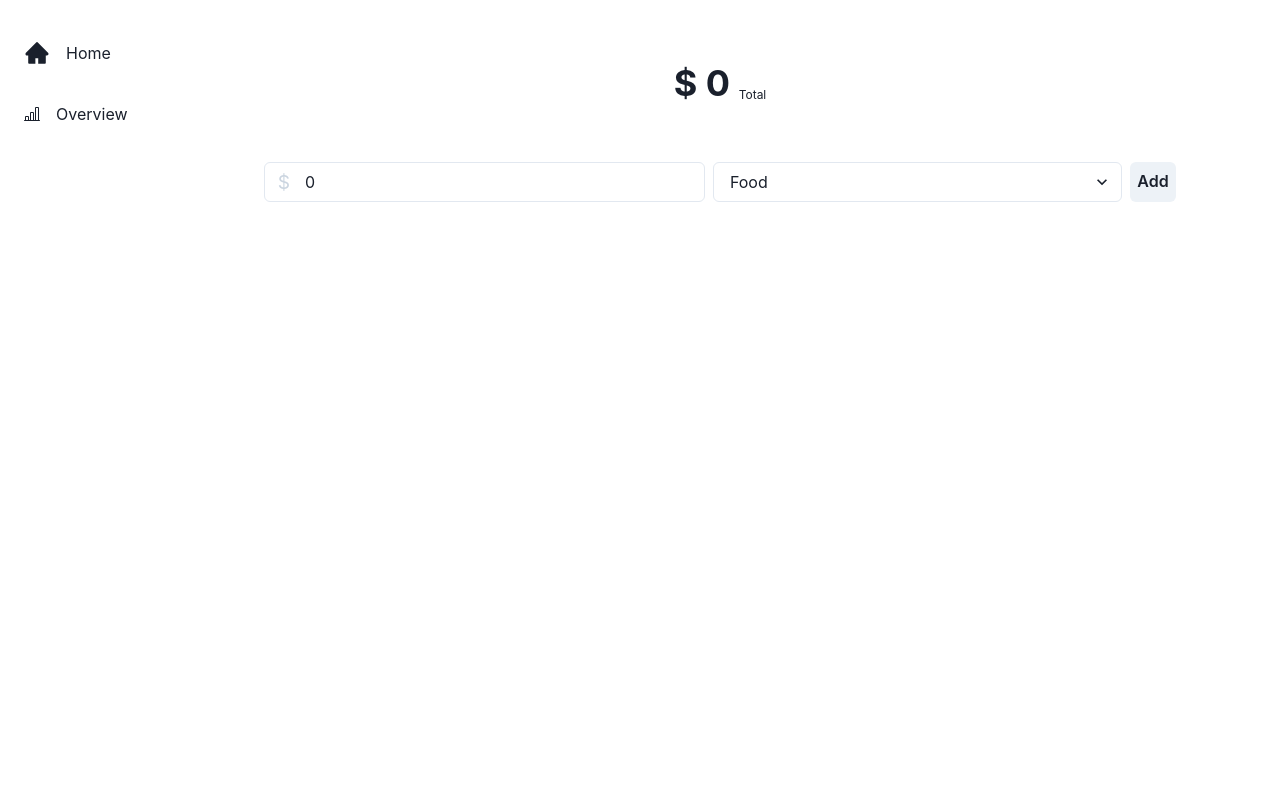
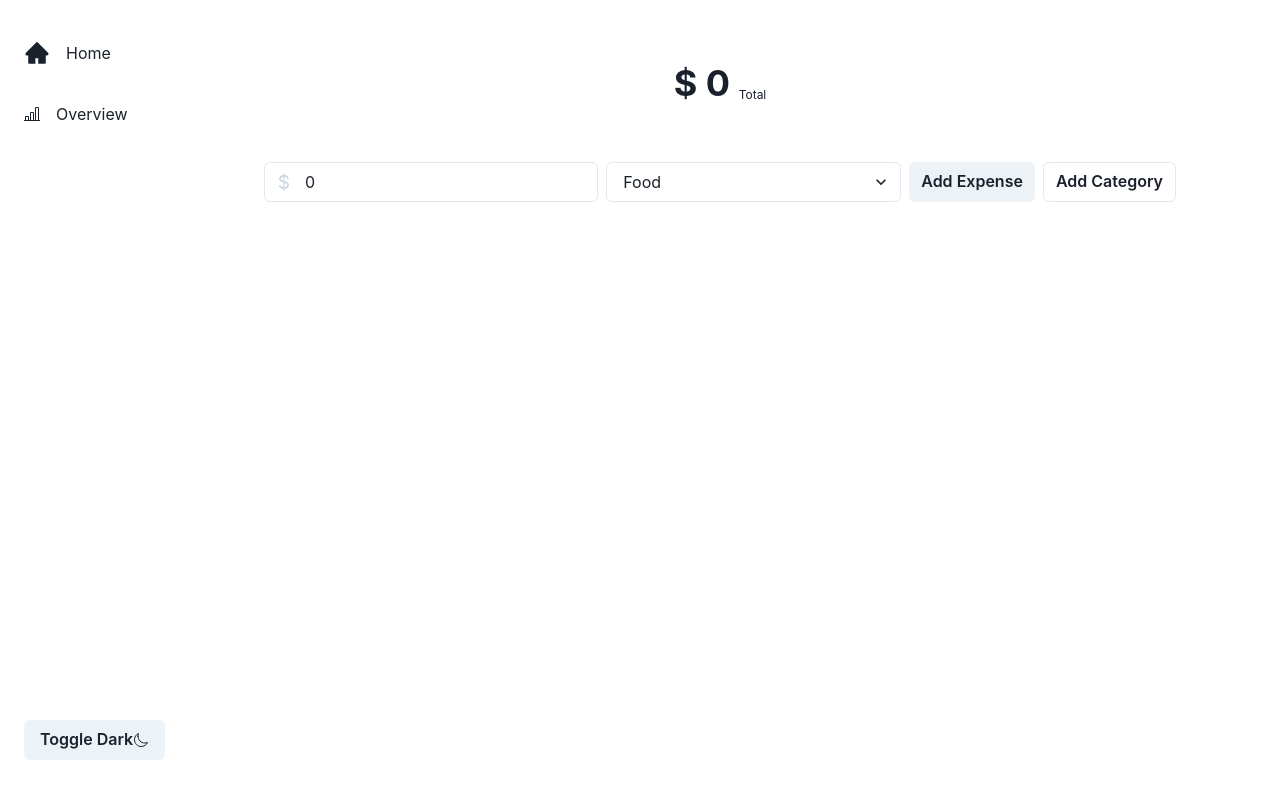
Before and after one commit to nbosman94/expense-tracker, a React (Vite) app: page / in a window 1280 px wide. Built offline with nearby package versions, Linux system fonts and the light colour scheme.

Commit message:
add category and light/dark mode toggle

```diff
--- a/src/components/Sidebar.jsx
+++ b/src/components/Sidebar.jsx
@@ -1,10 +1,15 @@
 import React from 'react'
 import {AiFillHome} from "react-icons/ai";
 import { BsBarChartLine } from "react-icons/bs";
-import { Box, Flex, Tooltip, Link } from '@chakra-ui/react';
+import { Box, Flex, Tooltip, Link, Button, useColorMode } from '@chakra-ui/react';
 import {Link as RouterLink} from 'react-router-dom'
+import { MdOutlineWbSunny } from "react-icons/md";
+import { IoMoonOutline } from "react-icons/io5";
 
 const Sidebar = () => {
+
+    const {colorMode, toggleColorMode} = useColorMode();
+    const lightMode = colorMode === 'light'
 
     const sidebarItems = [
         {
@@ -16,7 +21,6 @@ const Sidebar = () => {
             icon: <BsBarChartLine/>,
             link: '/overview', // spending of charts
             text: 'Overview',
-
         },
     ];
 
@@ -32,6 +36,9 @@ const Sidebar = () => {
         left={0}
         px={{ base: 2, md: 4 }}
         >
+
+
+        <Flex direction={"column"} gap={10} w="full" height={"full"}>
         <Flex direction={"column"} gap={5} cursor={"pointer"}>
 
                 {sidebarItems.map((item, index) => (
@@ -65,6 +72,26 @@ const Sidebar = () => {
             ))}
         </Flex>
 
+        <Tooltip>
+            <Flex alignItems={"center"} gap={4} p={2}  w={{base:"10", md:"full"}} justifyContent={{base:"center", md: "flex-start"}} mt={"auto"} >
+                <Button onClick={toggleColorMode}>
+                 Toggle {' '}
+                 {lightMode && (
+                     <>
+                     {"Dark"} <IoMoonOutline/>
+                     </>
+                 )}
+                 {!lightMode && (
+                     <>
+                      {"Light"} <MdOutlineWbSunny/>
+                       </>
+                 )}
+                 {/* {colorMode === 'light' ? "Dark" : "Light"}
+                 */}
+                </Button>
+            </Flex>
+        </Tooltip>
+    </Flex>
     </Box>
 
 </>
--- a/src/components/SpendingCard.jsx
+++ b/src/components/SpendingCard.jsx
@@ -1,8 +1,11 @@
 import React from 'react'
-import { Card, CardHeader, Heading, CardBody, Text, CardFooter,Button } from '@chakra-ui/react'
+import { Flex, Collapse, Box, Card, CardHeader, Heading, CardBody, Text, CardFooter,Button, useDisclosure } from '@chakra-ui/react'
 
 const SpendingCard = ({title, amount}) => {
+
+  const {isOpen, onToggle} = useDisclosure()
   return (
+    <>
     <Card p={2} m={4}>
                     <CardHeader>
                     <Heading size='md'> {title}</Heading>
@@ -12,10 +15,30 @@ const SpendingCard = ({title, amount}) => {
                     </CardBody>
                     <CardFooter>
                         {/* This will click to a graph of spending in each category */}
-                    <Button>View trends</Button>
+                    <Button onClick={onToggle}>View trends</Button>
 
                     </CardFooter>
+
+
     </Card>
+
+    <Collapse in={isOpen} animateOpacity>
+    <Flex flexDir={"column"}>
+      <Box
+        p={"40px"}
+        color={"whiteSmoke.300"}
+        mt={4}
+        bg={"white"}
+        rounded={"md"}
+        shadow={"md"}
+      >
+
+
+      </Box>
+      </Flex>
+    </Collapse>
+
+    </>
   )
 }
 
--- a/src/pages/Tracker.jsx
+++ b/src/pages/Tracker.jsx
@@ -1,24 +1,33 @@
 import React from 'react'
-import { Select, InputGroup, InputLeftElement, Button, Stack, Input, Text, Box, Flex, getToastPlacement, Spacer} from '@chakra-ui/react'
+import { Select, InputGroup, InputLeftElement, Button, Stack, Input, Text, Box, Flex, Modal, ModalContent, ModalHeader, ModalFooter, ModalBody, ModalCloseButton, ModalOverlay, Wrap, WrapItem, FormControl, FormLabel} from '@chakra-ui/react'
 import ExpenseList from '../components/ExpenseList'
 import { useState } from 'react'
 import { useExpenseStore } from '../store/expenseStore'
 import { useTotalStore } from '../store/totalsStore'
 import { useCategoryStore } from '../store/categoryStore'
-
-
-
+import { useDisclosure } from '@chakra-ui/react'
 
 const Tracker = () => {
 
+  const OverlayOne = () => (
+    <ModalOverlay
+      bg='blackAlpha.400'
+      backdropFilter='blur(10px) hue-rotate(10deg)'
+    />
+  )
+
     const [amount, setAmount] = useState(0);
-    // const [total, setTotal] = useState(0);
 
-    const {categoryOptions} = useCategoryStore((state) => ({
-      categoryOptions: state.categoryOptions
+    const { isOpen, onOpen, onClose } = useDisclosure()
+    const [overlay, setOverlay] = useState(<OverlayOne />)
+
+    const {categoryOptions, addCategory} = useCategoryStore((state) => ({
+      categoryOptions: state.categoryOptions,
+      addCategory: state.addCategory,
     }))
 
     const [category, setCategory] = useState(categoryOptions[0]);
+    const [categoryToAdd, setCategoryToAdd] = useState('');
 
     const {addExpense} = useExpenseStore((state)=>({
       addExpense: state.addExpense
@@ -35,26 +44,10 @@ const Tracker = () => {
       addExpense(amount, category);
     }
 
-
-    // const myCategories = [{name: "Food"}, {name: "Bills"}, {name: "Petrol"}]
-
-    // let expenseId = 0;
-
-    // const handleAddExpense = () => {
-    //     setExpenseList([
-    //         ...expenseList,
-    //         {id: expenseId++, expense: amount}
-    //     ])
-    // }
-
-    // const handleAddAmount = () => {
-    //     setTotal(Number(total)+Number(amount))
-
-    //     setExpenseList([
-    //         ...expenseList,
-    //         {id: expenseId++, expense: amount, category: category}
-    //     ]);
-    // }
+    const handleAddCategory = () => {
+      addCategory(categoryToAdd);
+      onClose();
+    }
 
   return (
       <>
@@ -84,13 +77,43 @@ const Tracker = () => {
             <option key={index}>{option}</option>
           ))}
         </Select>
-       <Button onClick={handleAddExpense} ml={2}>Add</Button>
+
+
+        <Wrap spacing={4}>
+        <WrapItem>
+        <Button onClick={handleAddExpense} ml={2} size={"md"} p={3}>Add Expense </Button>
+        <Button  variant='outline'  onClick={() => {
+          setOverlay(<OverlayOne />)
+          onOpen()
+        }}ml={2} size="md" p={3} > Add Category</Button>
+       </WrapItem>
+       </Wrap>
       </InputGroup>
     </Stack>
 
 
       <ExpenseList/>
 
+
+      <Modal isCentered isOpen={isOpen} onClose={onClose}>
+        {overlay}
+        <ModalContent>
+          <ModalHeader>Add New Expense Category</ModalHeader>
+          <ModalCloseButton />
+          <ModalBody>
+
+            <FormControl mt={4}>
+              <FormLabel>Category</FormLabel>
+              <Input placeholder='Category' value={categoryToAdd} onChange={e => setCategoryToAdd(e.target.value)} />
+            </FormControl>
+          </ModalBody>
+          <ModalFooter>
+            <Button colorScheme='blue' mr={3} onClick={handleAddCategory} >Save</Button>
+            <Button onClick={onClose}>Close</Button>
+          </ModalFooter>
+        </ModalContent>
+      </Modal>
+
     </>
   )
 }
--- a/src/store/categoryStore.js
+++ b/src/store/categoryStore.js
@@ -4,7 +4,7 @@ export const useCategoryStore = create((set) => ({
 
     categoryOptions: ["Food", "Bills", "Petrol"],
     addCategory: (category) => set((state) =>({ categoryOptions: [
-        ...state.categoryOptions,{
-            category: category
-        }]})),
+        ...state.categoryOptions, category
+
+        ]})),
 }))
```
Lines whose indentation alone changed are shown as unchanged.
